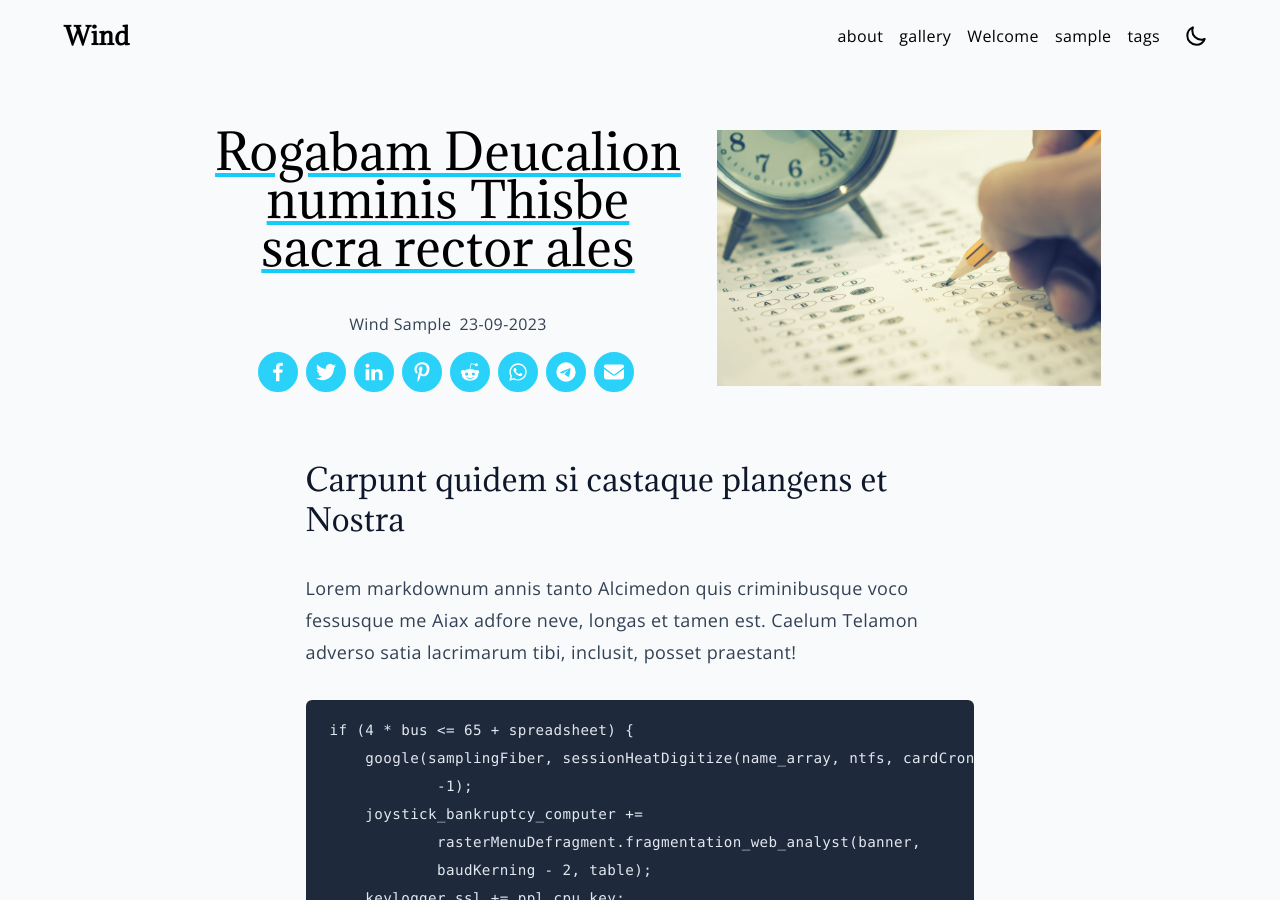
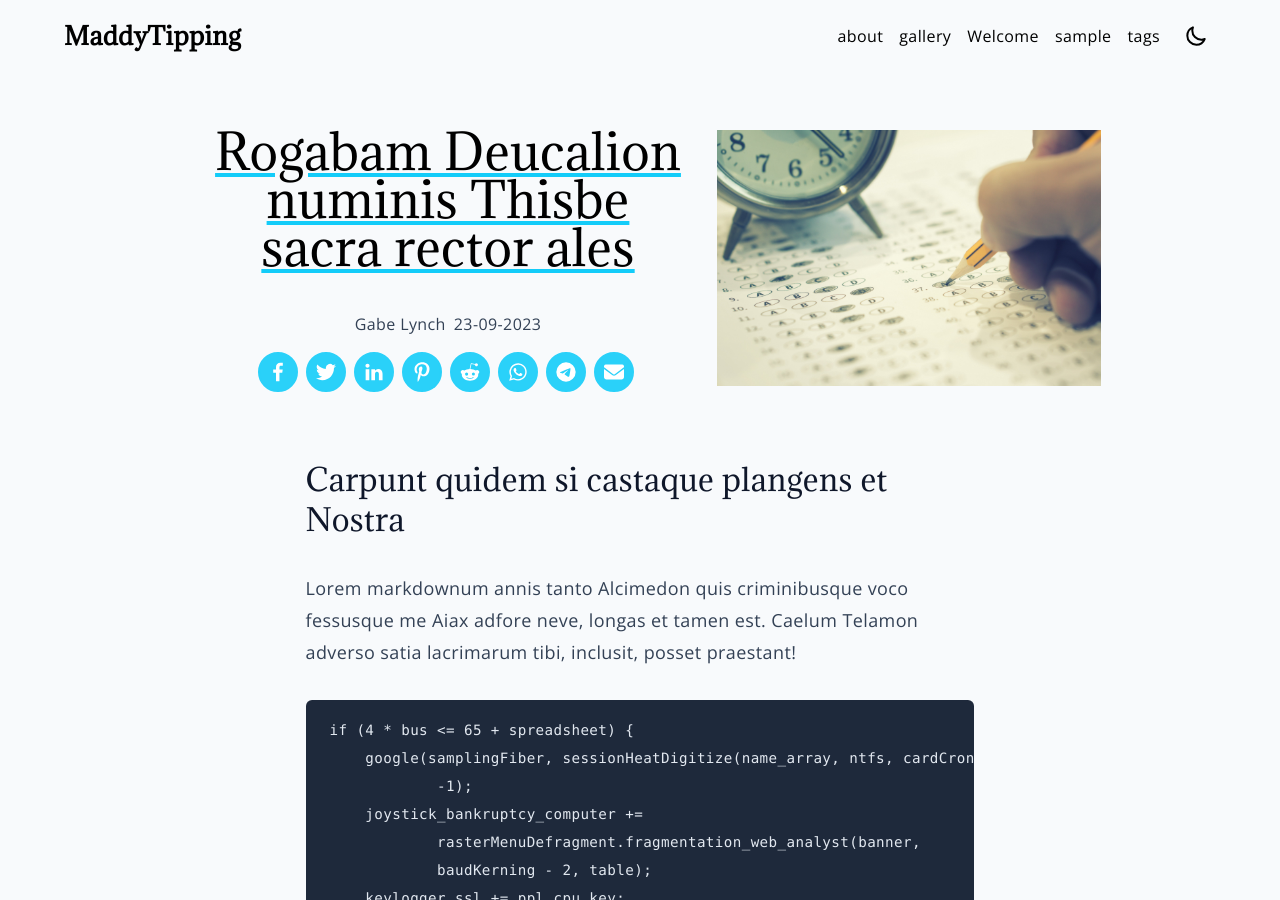
Before and after one commit to Gabe3L/maddytipping, a Jekyll site: the page built from _posts/2023-09-23-test-6.md, in a window 1280 px wide and 900 px high. Built offline with Jekyll 4.4.1, drawn with Linux system fonts in a browser that asks for light colours.

Commit message:
Update _config.yml

```diff
--- a/_config.yml
+++ b/_config.yml
@@ -1,10 +1,8 @@
-domain: example.com
-url: https://example.com
-baseurl: "/wind"
 
-title: Wind
-email: wind@example.com
-author: Wind Sample
+title: MaddyTipping
+email: contact@gabelynch.com
+author: Gabe Lynch
+url: https://gabe3l.github.io/maddytipping
 
 lang: en
 
@@ -12,10 +10,3 @@ plugins:
   - jekyll-seo-tag
 
 color: "#13ccf9"
-# disqus:
-#   shortname: example-com
-#
-rrss:
-  email: "example@example.cl"
-  telegram: "https://t.me/"
-  discord: "https://discord.com/"
```
